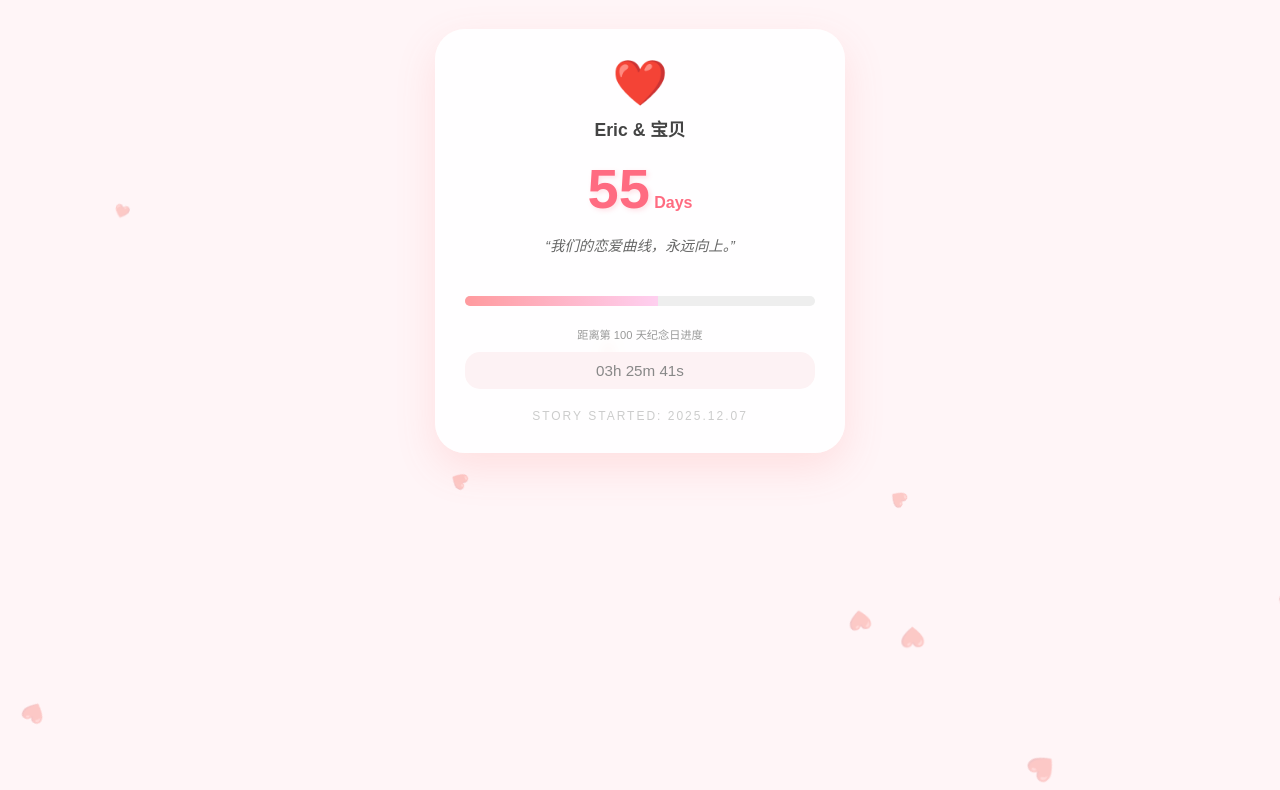
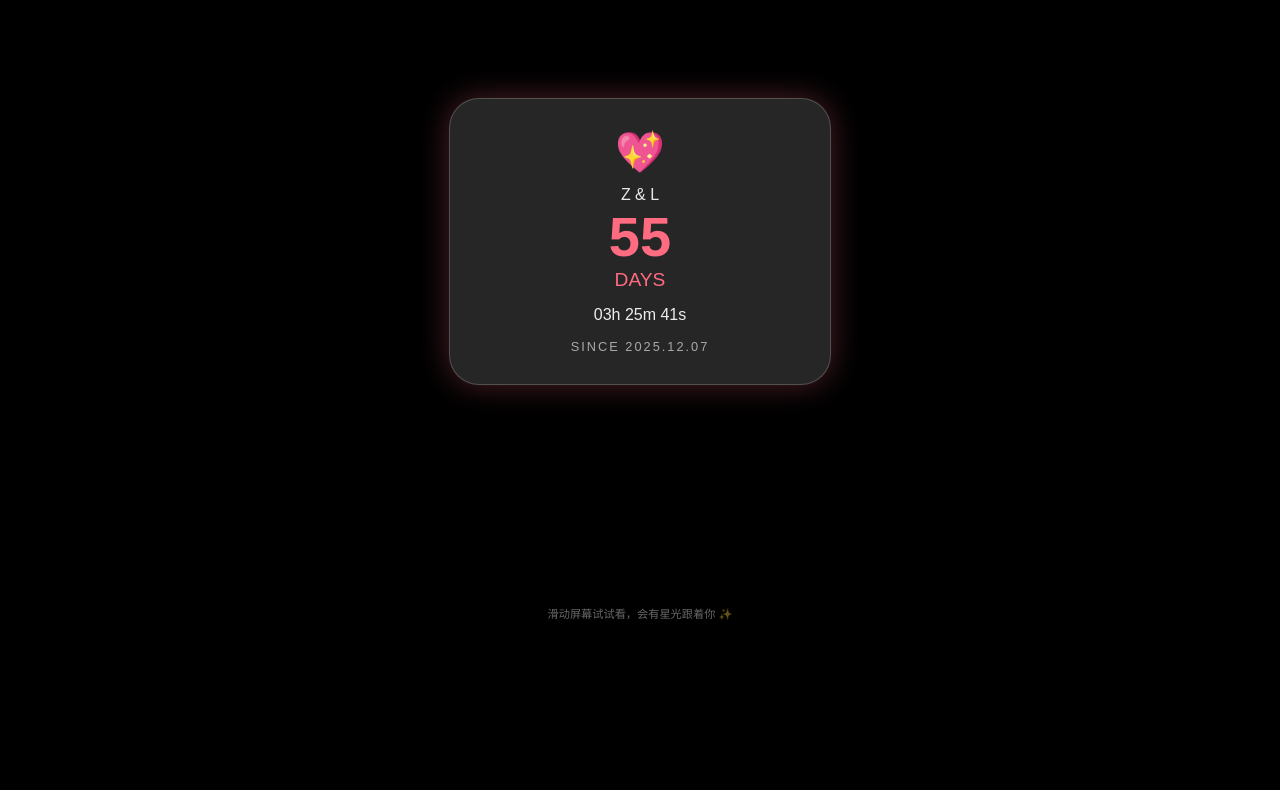
Before and after one commit to Ericliu-eng/our-love, a plain HTML site: page index.html in a window 1280 px wide. Shown: the part 159-949 px from the top of the page. After the commit the page ends 800 px from the top, so only its background shows below. Drawn offline with Linux system fonts and the light colour scheme.

Commit message:
Update index.html
more detail

```diff
--- a/index.html
+++ b/index.html
@@ -3,101 +3,133 @@
 <head>
     <meta charset="UTF-8">
     <meta name="viewport" content="width=device-width, initial-scale=1.0, maximum-scale=1.0, user-scalable=no">
-    <title>Our Love Journey ❤️</title>
+    <title>Our Interactive Love ❤️</title>
     <style>
-        :root { --love-red: #ff6b81; --bg-pink: #fff5f7; }
-        body { margin: 0; background: var(--bg-pink); display: flex; justify-content: center; align-items: center; min-height: 100vh; font-family: 'PingFang SC', 'Microsoft YaHei', sans-serif; overflow: hidden; }
+        body { margin: 0; background: #000; overflow: hidden; font-family: sans-serif; }
+        canvas { position: absolute; top: 0; left: 0; }
 
-        .card { text-align: center; background: rgba(255, 255, 255, 0.9); padding: 30px; border-radius: 30px; box-shadow: 0 15px 40px rgba(255,100,100,0.15); width: 85%; max-width: 350px; z-index: 10; backdrop-filter: blur(5px); }
+        .ui-layer {
+            position: relative;
+            z-index: 10;
+            display: flex;
+            justify-content: center;
+            align-items: center;
+            height: 100vh;
+            pointer-events: none; /* 让点击穿透到画布 */
+        }
 
-        .heart { font-size: 40px; animation: beat 1.2s infinite; margin-bottom: 10px; display: inline-block; }
-        @keyframes beat { 0%, 100% { transform: scale(1); } 50% { transform: scale(1.2); } }
+        .card {
+            text-align: center;
+            background: rgba(255, 255, 255, 0.15);
+            padding: 30px;
+            border-radius: 30px;
+            backdrop-filter: blur(15px);
+            border: 1px solid rgba(255, 255, 255, 0.2);
+            color: white;
+            width: 80%;
+            max-width: 320px;
+            pointer-events: auto; /* 卡片区域恢复交互 */
+            box-shadow: 0 0 30px rgba(255,107,129,0.3);
+        }
 
-        .days-box { margin: 15px 0; }
-        .days-num { font-size: 3.5rem; font-weight: 900; color: var(--love-red); text-shadow: 2px 2px 5px rgba(255,107,129,0.2); }
+        .days-num { font-size: 3.5rem; font-weight: bold; color: #ff6b81; }
+        .time-detail { font-size: 1rem; margin: 15px 0; color: #eee; }
+        .footer { font-size: 0.8rem; opacity: 0.6; letter-spacing: 2px; }
 
-        /* 进度条样式 */
-        .progress-container { background: #eee; border-radius: 10px; height: 10px; margin: 20px 0; overflow: hidden; }
-        .progress-bar { background: linear-gradient(90deg, #ff9a9e 0%, #fecfef 99%, #fecfef 100%); height: 100%; width: 0%; transition: width 1s; }
-
-        .quote-box { font-size: 0.9rem; color: #666; font-style: italic; min-height: 40px; margin: 15px 0; line-height: 1.5; }
-        .time-detail { font-size: 0.95rem; color: #888; background: #fdf2f4; padding: 10px; border-radius: 15px; }
-        .footer { margin-top: 20px; font-size: 0.75rem; color: #ccc; letter-spacing: 2px; }
-
-        .floating-heart { position: absolute; color: rgba(255,107,129,0.25); pointer-events: none; animation: fall linear infinite; z-index: 1; }
-        @keyframes fall { from { transform: translateY(-10vh) rotate(0deg); } to { transform: translateY(110vh) rotate(360deg); } }
+        /* 交互提示 */
+        .hint { position: absolute; bottom: 20px; color: rgba(255,255,255,0.4); font-size: 0.7rem; }
     </style>
 </head>
 <body>
+    <canvas id="canvas"></canvas>
+
+    <div class="ui-layer">
         <div class="card">
-        <div class="heart">❤️</div>
-        <div style="font-size: 1.1rem; color: #444; font-weight: bold;">Eric & 宝贝</div>
-
-        <div class="days-box">
-            <span id="days" class="days-num">0</span><span style="color:var(--love-red); font-weight:bold;"> Days</span>
+            <div style="font-size: 40px;">💖</div>
+            <div style="margin-top:10px; opacity:0.9;">Z & L</div>
+            <div class="days-num" id="days">0</div>
+            <div style="font-size:1.2rem; color:#ff6b81; margin-bottom:10px;">DAYS</div>
+            <div id="time" class="time-detail">00:00:00</div>
+            <div class="footer">SINCE 2025.12.07</div>
         </div>
-
-        <div id="quote" class="quote-box">“加载我们的故事...”</div>
-
-        <div class="progress-container">
-            <div id="progress" class="progress-bar"></div>
-        </div>
-        <div id="progress-text" style="font-size: 0.7rem; color: #999; margin-bottom: 10px;">距离下个纪念日...</div>
-
-        <div id="time" class="time-detail">00:00:00</div>
-
-        <div class="footer">STORY STARTED: 2025.12.07</div>
+        <div class="hint">滑动屏幕试试看，会有星光跟着你 ✨</div>
     </div>
 
 <script>
-        const quotes = [
-            "你是伯克利最美的遇见。",
-            "数据无法计算我对你的爱。",
-            "我们的恋爱曲线，永远向上。",
-            "从 2025 年 12 月 7 日起，余生皆是你。",
-            "世界很大，但我的眼里只有你。"
-        ];
+    const canvas = document.getElementById('canvas');
+    const ctx = canvas.getContext('2d');
+    let particles = [];
 
-        function init() {
-            // 随机显示一句情话
-            document.getElementById('quote').innerText = `“${quotes[Math.floor(Math.random() * quotes.length)]}”`;
+    function resize() {
+        canvas.width = window.innerWidth;
+        canvas.height = window.innerHeight;
+    }
+    window.onresize = resize;
+    resize();
 
-            // 飘落爱心
-            setInterval(() => {
-                const h = document.createElement('div');
-                h.innerHTML = '❤️';
-                h.className = 'floating-heart';
-                h.style.left = Math.random() * 100 + 'vw';
-                h.style.animationDuration = (Math.random() * 3 + 3) + 's';
-                h.style.fontSize = (Math.random() * 15 + 10) + 'px';
-                document.body.appendChild(h);
-                setTimeout(() => h.remove(), 6000);
-            }, 400);
+    class Particle {
+        constructor(x, y, color) {
+            this.x = x;
+            this.y = y;
+            this.size = Math.random() * 5 + 2;
+            this.speedX = Math.random() * 3 - 1.5;
+            this.speedY = Math.random() * 3 - 1.5;
+            this.color = color;
+            this.opacity = 1;
+        }
+        update() {
+            this.x += this.speedX;
+            this.y += this.speedY;
+            this.opacity -= 0.02;
+        }
+        draw() {
+            ctx.fillStyle = this.color.replace(')', `, ${this.opacity})`).replace('rgb', 'rgba');
+            ctx.beginPath();
+            ctx.arc(this.x, this.y, this.size, 0, Math.PI * 2);
+            ctx.fill();
+        }
     }
 
-        function update() {
+    function createParticles(e) {
+        const x = e.touches ? e.touches[0].clientX : e.clientX;
+        const y = e.touches ? e.touches[0].clientY : e.clientY;
+        const color = `rgb(255, ${Math.random()*100+100}, ${Math.random()*100+150})`;
+        for(let i=0; i<3; i++) particles.push(new Particle(x, y, color));
+    }
+
+    // 监听滑动和点击
+    window.addEventListener('mousemove', createParticles);
+    window.addEventListener('touchmove', createParticles);
+    window.addEventListener('mousedown', createParticles);
+
+    function animate() {
+        ctx.clearRect(0, 0, canvas.width, canvas.height);
+        for(let i = 0; i < particles.length; i++) {
+            particles[i].update();
+            particles[i].draw();
+            if(particles[i].opacity <= 0) {
+                particles.splice(i, 1);
+                i--;
+            }
+        }
+        requestAnimationFrame(animate);
+    }
+    animate();
+
+    // 恋爱计时逻辑
+    function updateTimer() {
         const start = new Date('2025-12-07T00:00:00');
         const now = new Date();
         const diff = now - start;
-
         const d = Math.floor(diff / 86400000);
         const h = Math.floor((diff / 3600000) % 24);
         const m = Math.floor((diff / 60000) % 60);
         const s = Math.floor((diff / 1000) % 60);
-
         document.getElementById('days').innerText = d;
         document.getElementById('time').innerText = `${h<10?'0'+h:h}h ${m<10?'0'+m:m}m ${s<10?'0'+s:s}s`;
-
-            // 计算进度 (以100天为一个周期为例)
-            const nextMilestone = Math.ceil((d + 1) / 100) * 100;
-            const progress = (d % 100);
-            document.getElementById('progress').style.width = progress + '%';
-            document.getElementById('progress-text').innerText = `距离第 ${nextMilestone} 天纪念日进度`;
     }
-
-        init();
-        setInterval(update, 1000);
-        update();
+    setInterval(updateTimer, 1000);
+    updateTimer();
 </script>
 </body>
 </html>
```
Lines whose indentation alone changed are shown as unchanged.
